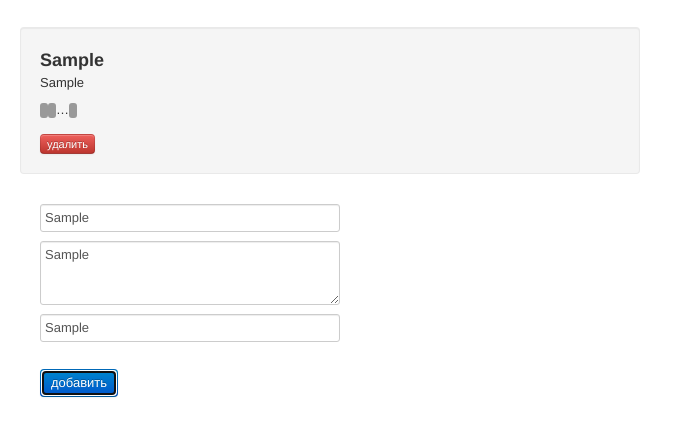
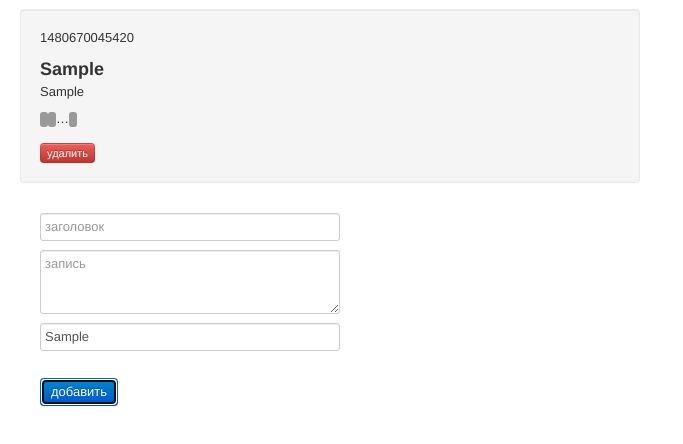
Before and after one commit to crasnencov/Local-Storage-Sandbox, a plain HTML site: page index.html in a window 1280 px wide. Both pictures are taken after typing "Sample", "Sample", "Sample" into the empty fields and a click on the button "добавить". Shown: the part 302-746 px from the top of the page, without its empty margins (0-683 px from the left). Drawn offline with nearby package versions, Linux system fonts and the light colour scheme.

Commit message:
Added cleaning a text input on click of a submit button

```diff
--- a/index.html
+++ b/index.html
@@ -10,7 +10,6 @@
 
 </head>
 <body class="span8" ng-app="root">
-{{2+2}}
 <header id="header">
     <div class="page-header">
         <h1>Тестовое задание для фронтенд разработчиков</h1>
@@ -32,6 +31,7 @@
 
         <!-- post -->
         <article ng-repeat="user in users">
+            <p>{{user.id}}</p>
             <header>
                 <!-- post.title -->
                 <h3>{{user.title}}</h3>
@@ -48,7 +48,7 @@
                 </div>
 
                 <div class="controls" >
-                    <a class="btn btn-danger btn-mini" ng-click>удалить</a>
+                    <input type="button" value="удалить" class="btn btn-danger btn-mini">
                 </div>
 
             </footer>
@@ -65,7 +65,7 @@
             <textarea name="body" rows="3" class="span4" placeholder="запись" ng-model="user.body"></textarea><br>
             <input type="text" name="tags" class="span4" placeholder="тег, еще тег"><br><br>
 
-            <button type="submit" class="btn btn-primary" ng-click="addUser()">добавить</button>
+            <button type="submit" class="btn btn-primary" ng-click="addUser(); clearInput()">добавить</button>
         </fieldset>
     </form>
     <!-- /#post_add -->
--- a/js/script.js
+++ b/js/script.js
@@ -2,12 +2,20 @@ var app = angular.module("root", []);
 app.controller("myCtrl", function ($scope) {
         $scope.users = [];
         $scope.addUser = function () {
-            //$scope.json = angular.toJson($scope.user);
+            var date = new Date();
+            $scope.user.date = date.getTime();
             $scope.users.push({
+                id: $scope.user.date,
                 title: $scope.user.title,
                 body: $scope.user.body
             });
+
             console.log($scope);
         }
+        $scope.clearInput = function () {
+            $scope.user.title = null;
+            $scope.user.body = null;
+        }
+
     }
 );
```
